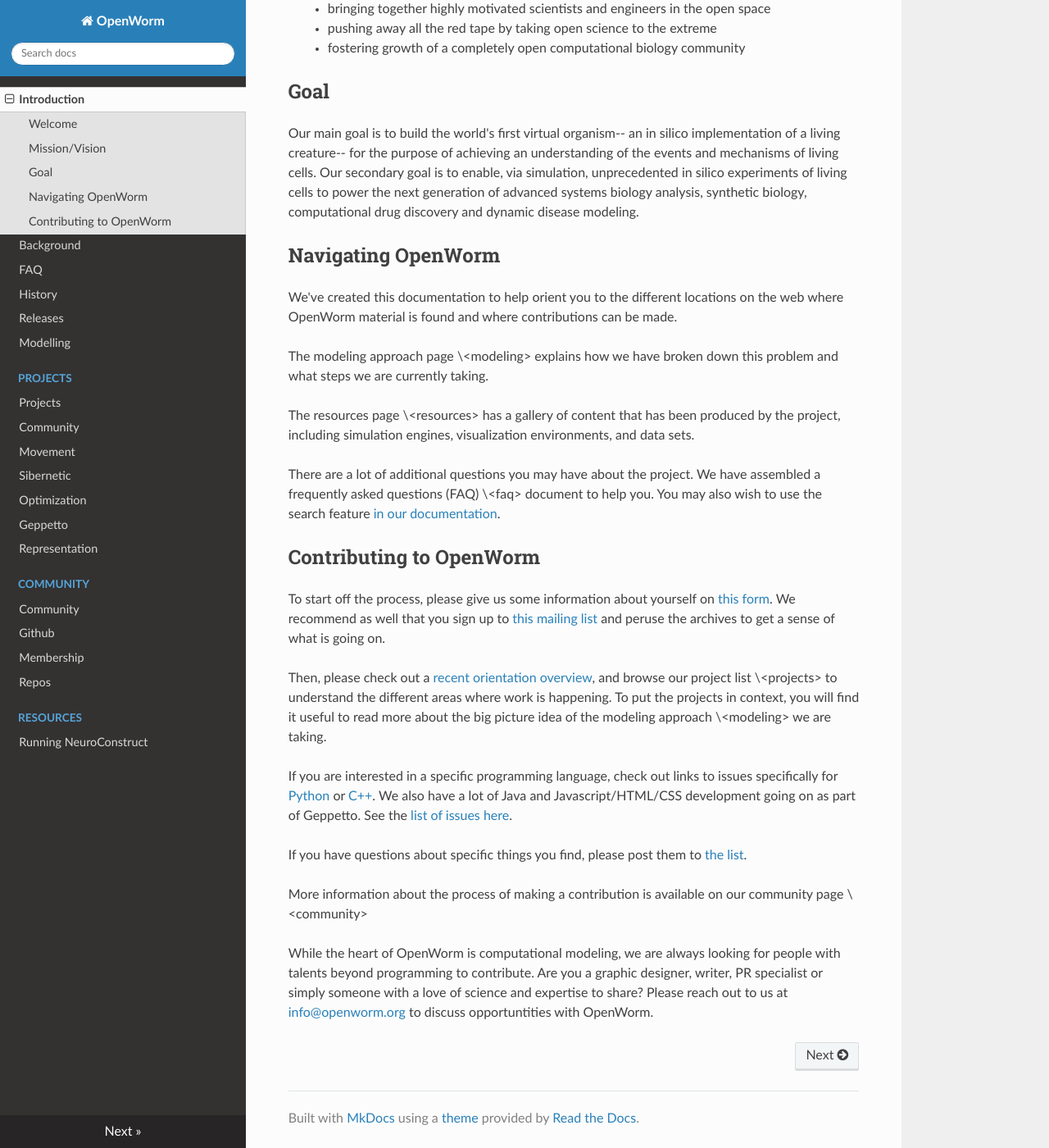
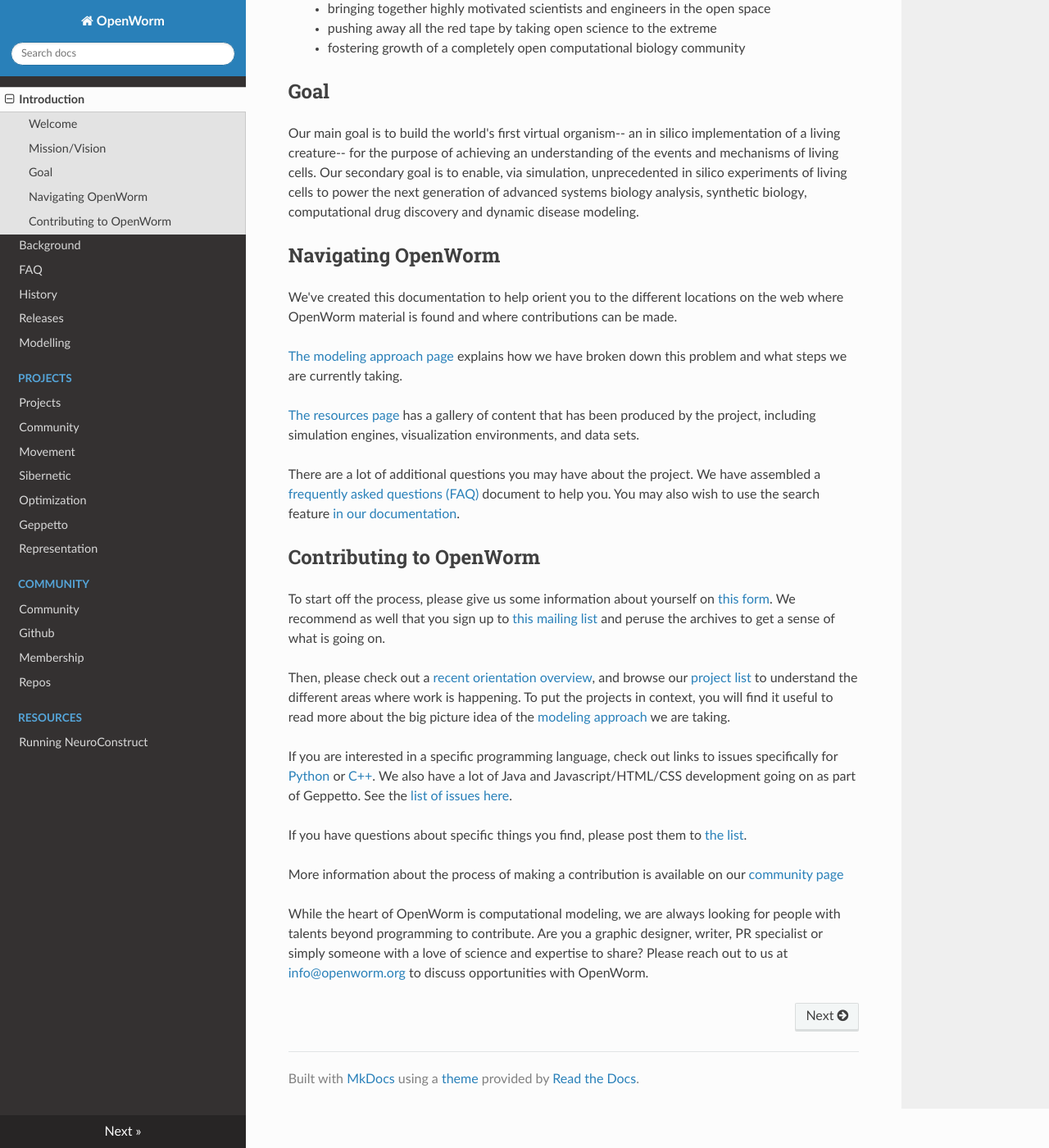
Before and after one commit to openworm/openworm_docs, an MkDocs documentation site: the page built from docs/intro.md, in a window 1280 px wide and 1400 px high, scrolled down 633 px. Shown: the whole window at 82% size. Built offline with MkDocs 1.6.1, drawn with Linux system fonts in a browser that asks for light colours; nearby versions of some CDN libraries; old or Windows-style settings are respelled for this version of MkDocs.

Commit message:
Markdownifying.

```diff
--- a/docs/intro.md
+++ b/docs/intro.md
@@ -29,23 +29,23 @@
 
 We've created this documentation to help orient you to the different locations on the web where OpenWorm material is found and where contributions can be made.
 
-The modeling approach page \<modeling\> explains how we have broken down this problem and what steps we are currently taking.
+[The modeling approach page](/modeling/) explains how we have broken down this problem and what steps we are currently taking.
 
-The resources page \<resources\> has a gallery of content that has been produced by the project, including simulation engines, visualization environments, and data sets.
+[The resources page](/resources/) has a gallery of content that has been produced by the project, including simulation engines, visualization environments, and data sets.
 
-There are a lot of additional questions you may have about the project. We have assembled a frequently asked questions (FAQ) \<faq\> document to help you. You may also wish to use the search feature [in our documentation](http://openworm.rtfd.org).
+There are a lot of additional questions you may have about the project. We have assembled a [frequently asked questions (FAQ)](/faq/) document to help you. You may also wish to use the search feature [in our documentation](http://openworm.rtfd.org).
 
 Contributing to OpenWorm
 ------------------------
 
 To start off the process, please give us some information about yourself on [this form](https://docs.google.com/spreadsheet/viewform?usp=drive_web&formkey=dC1CUDQtTV82MEJJcjY0NjdCcHpYdmc6MQ#gid=0). We recommend as well that you sign up to [this mailing list](https://groups.google.com/forum/?fromgroups#!forum/openworm-discuss) and peruse the archives to get a sense of what is going on.
 
-Then, please check out a [recent orientation overview](https://www.youtube.com/watch?v=C12d11z8OIo), and browse our project list \<projects\> to understand the different areas where work is happening. To put the projects in context, you will find it useful to read more about the big picture idea of the modeling approach \<modeling\> we are taking.
+Then, please check out a [recent orientation overview](https://www.youtube.com/watch?v=C12d11z8OIo), and browse our [project list](/projects/projects/) to understand the different areas where work is happening. To put the projects in context, you will find it useful to read more about the big picture idea of the [modeling approach](/modeling/) we are taking.
 
 If you are interested in a specific programming language, check out links to issues specifically for [Python](https://github.com/openworm/OpenWorm/issues?direction=desc&labels=python&page=1&sort=comments&state=open) or [C++](https://github.com/openworm/OpenWorm/issues?direction=desc&labels=c%2B%2B&page=1&sort=comments&state=open). We also have a lot of Java and Javascript/HTML/CSS development going on as part of Geppetto. See the [list of issues here](https://waffle.io/openworm/org.geppetto).
 
 If you have questions about specific things you find, please post them to [the list](https://groups.google.com/forum/?fromgroups#!forum/openworm-discuss).
 
-More information about the process of making a contribution is available on our community page \<community\>
+More information about the process of making a contribution is available on our [community page](/community/community/)
 
-While the heart of OpenWorm is computational modeling, we are always looking for people with talents beyond programming to contribute. Are you a graphic designer, writer, PR specialist or simply someone with a love of science and expertise to share? Please reach out to us at <info@openworm.org> to discuss opportuntities with OpenWorm.
+While the heart of OpenWorm is computational modeling, we are always looking for people with talents beyond programming to contribute. Are you a graphic designer, writer, PR specialist or simply someone with a love of science and expertise to share? Please reach out to us at <info@openworm.org> to discuss opportunities with OpenWorm.
```
Also changed, not shown: docs/background.md (+3 -3 lines), docs/modeling.md (+7 -6 lines).
